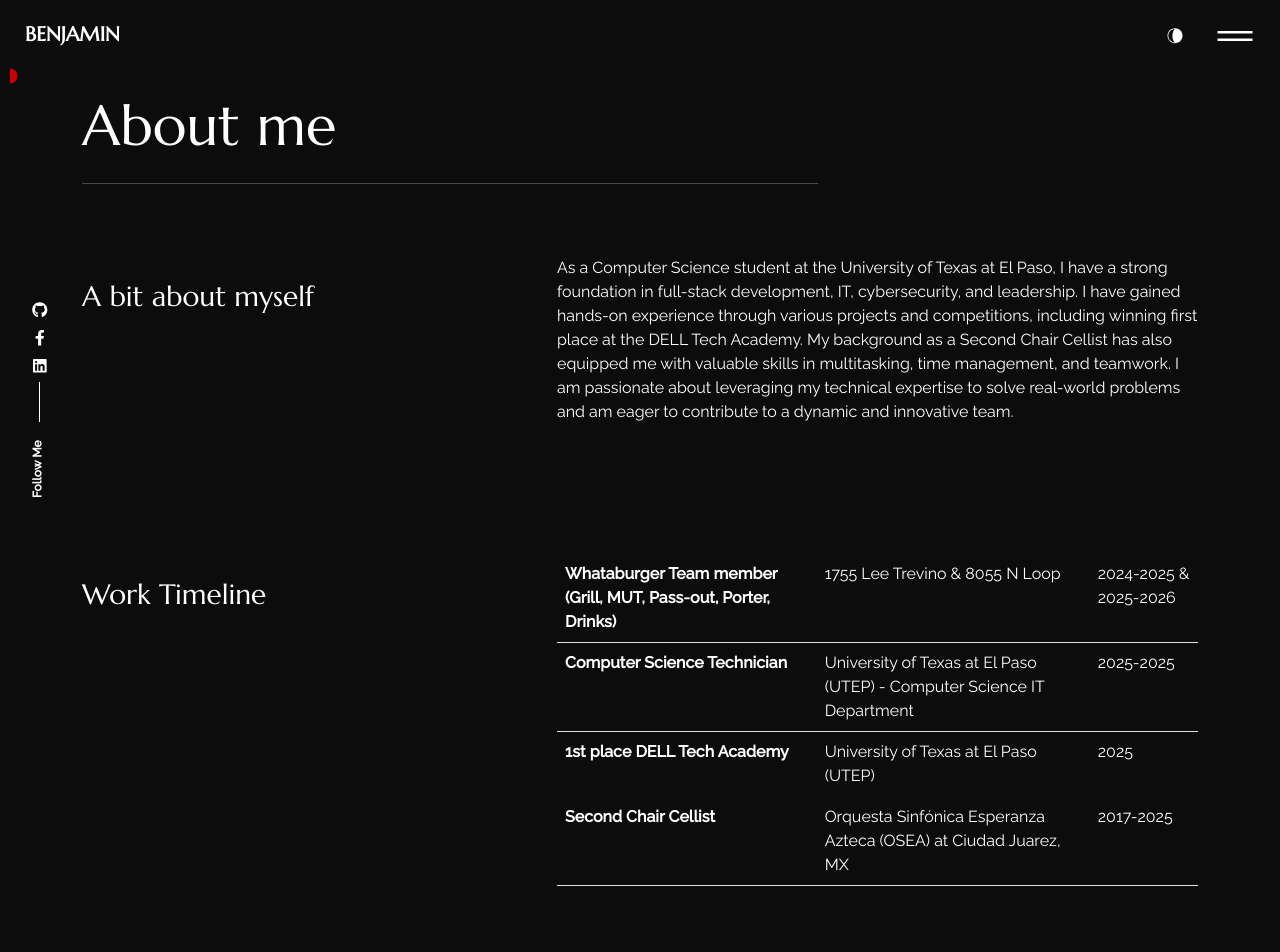
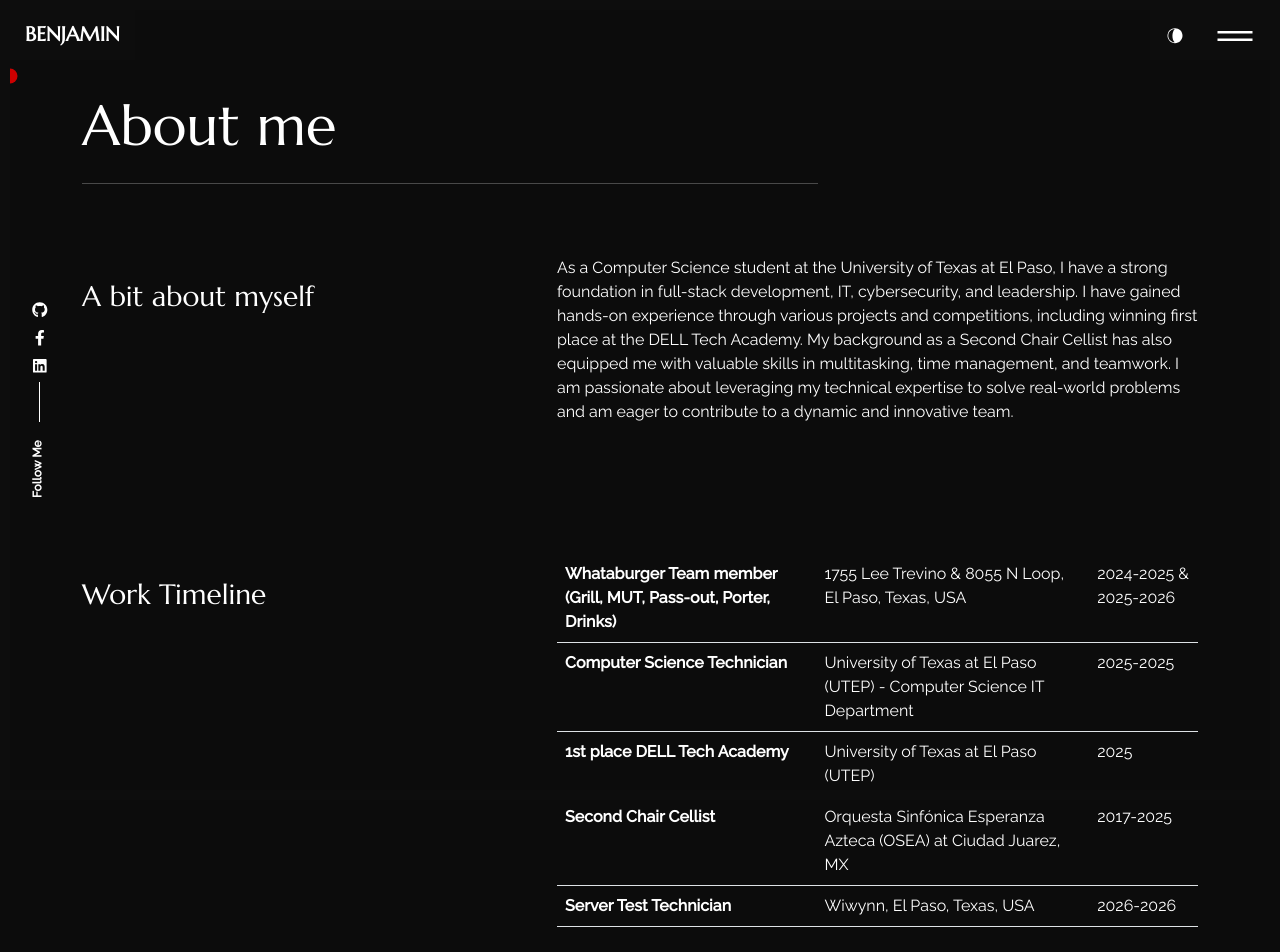
Before and after one commit to b3njaram/b3njaram.github.io, a React (Create React App) app: page /about in a window 1280 px wide. Shown: the top 952 px of the page. Built offline with nearby package versions, Linux system fonts and the light colour scheme.

Commit message:
added Wiwynn

```diff
--- a/src/content_option.js
+++ b/src/content_option.js
@@ -38,7 +38,7 @@ const dataabout = {
 const worktimeline = [
         {
             "jobtitle": "Whataburger Team member (Grill, MUT, Pass-out, Porter, Drinks)",
-            "where": "1755 Lee Trevino & 8055 N Loop",
+            "where": "1755 Lee Trevino & 8055 N Loop, El Paso, Texas, USA",
             "date": "2024-2025 & 2025-2026"
         },
         {
@@ -55,7 +55,13 @@ const worktimeline = [
             "jobtitle": "Second Chair Cellist",
             "where": "Orquesta Sinfónica Esperanza Azteca (OSEA) at Ciudad Juarez, MX",
             "date": "2017-2025"
+        },
+        {
+            "jobtitle": "Server Test Technician",
+            "where": "Wiwynn, El Paso, Texas, USA",
+            "date": "2026-2026"
         }
+
 ];
 
 const skills = [
@@ -81,6 +87,10 @@ const skills = [
         },
         {
             "name": "React Native",
+            "value": 60
+        },
+        {
+            "name": "PHP",
             "value": 60
         }
 ];
```
